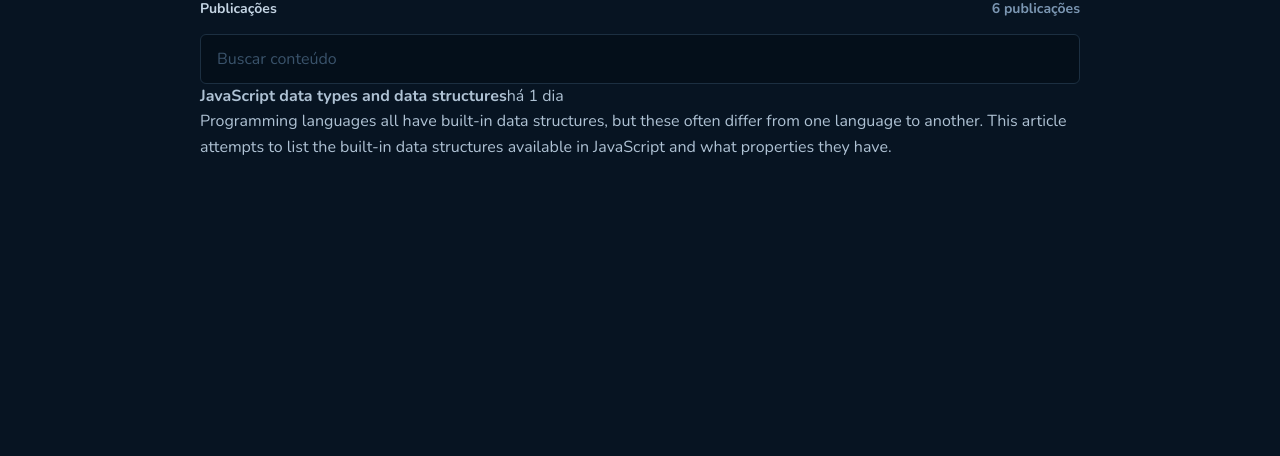
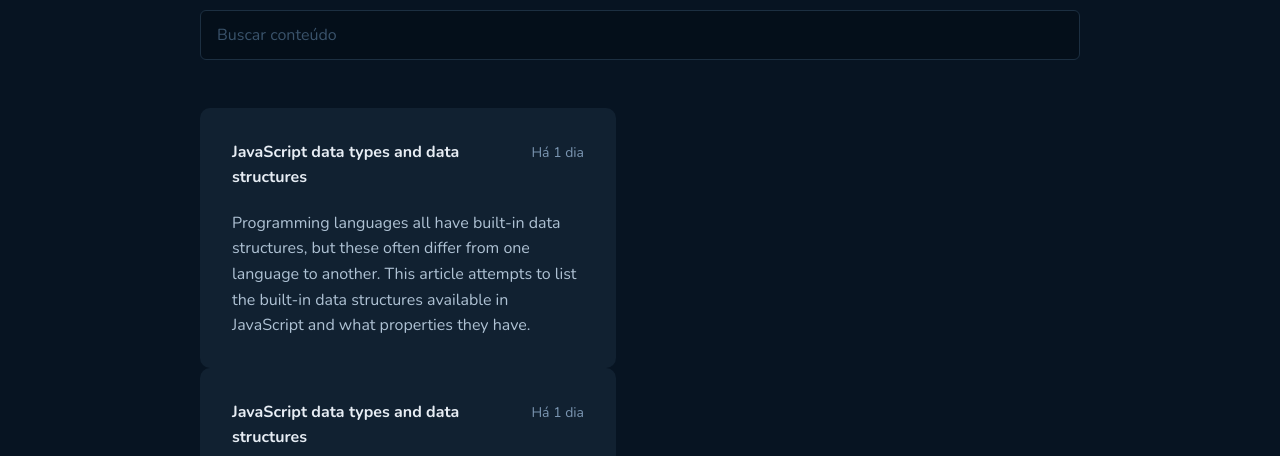
Before and after one commit to joaoeduardodias/challenger-03-github-blog, a React (Vite) app: page / in a window 1280 px wide. Shown: the part 496-952 px from the top of the page. Before the commit the page ends 800 px from the top, so only its background shows below. Built offline with nearby package versions, Linux system fonts and the light colour scheme.

Commit message:
feat: created component Post

```diff
--- /dev/null
+++ b/src/pages/Blog/components/Post/index.tsx
@@ -0,0 +1,18 @@
+import { PostContainer } from './styles'
+
+export function Post() {
+  return (
+    <PostContainer>
+      <div>
+        <strong>JavaScript data types and data structures</strong>
+        <span>Há 1 dia</span>
+      </div>
+      <p>
+        Programming languages all have built-in data structures, but these often
+        differ from one language to another. This article attempts to list the
+        built-in data structures available in JavaScript and what properties
+        they have.
+      </p>
+    </PostContainer>
+  )
+}
--- /dev/null
+++ b/src/pages/Blog/components/Post/styles.ts
@@ -0,0 +1,28 @@
+import styled from 'styled-components'
+
+export const PostContainer = styled.li`
+  width: 26rem;
+  height: 16.25rem;
+  padding: 2rem;
+
+  background: ${({ theme }) => theme.colors['base-post']};
+  border-radius: 10px;
+
+  div {
+    display: flex;
+    justify-content: space-between;
+    align-items: flex-start;
+    gap: 1rem;
+    margin-bottom: 1.25rem;
+    strong {
+      font-size: ${({ theme }) => theme.textSizes['text-text-m']};
+      font-weight: 700;
+      color: ${({ theme }) => theme.colors['base-title']};
+      flex: 1;
+    }
+    span {
+      font-size: ${({ theme }) => theme.textSizes['text-text-s']};
+      color: ${({ theme }) => theme.colors['base-span']};
+    }
+  }
+`
--- a/src/pages/Blog/index.tsx
+++ b/src/pages/Blog/index.tsx
@@ -1,6 +1,7 @@
 import { Info } from '../../components/Info'
+import { Post } from './components/Post'
 import { SearchInput } from './components/SearchInput'
-import { BlogContainer } from './styles'
+import { BlogContainer, ListPosts } from './styles'
 
 export function Blog() {
   return (
@@ -24,18 +25,13 @@
         </header>
         <SearchInput />
       </section>
-      <ul>
-        <li>
-          <strong>JavaScript data types and data structures</strong>
-          <span>há 1 dia</span>
-          <p>
-            Programming languages all have built-in data structures, but these
-            often differ from one language to another. This article attempts to
-            list the built-in data structures available in JavaScript and what
-            properties they have.
-          </p>
-        </li>
-      </ul>
+      <ListPosts>
+        <Post />
+        <Post />
+        <Post />
+        <Post />
+        <Post />
+      </ListPosts>
     </BlogContainer>
   )
 }
--- a/src/pages/Blog/styles.ts
+++ b/src/pages/Blog/styles.ts
@@ -2,6 +2,7 @@
 
 export const BlogContainer = styled.div`
   section {
+    margin-bottom: 3rem;
     header {
       display: flex;
       align-items: flex-end;
@@ -16,3 +17,4 @@
     }
   }
 `
+export const ListPosts = styled.ul``
```
